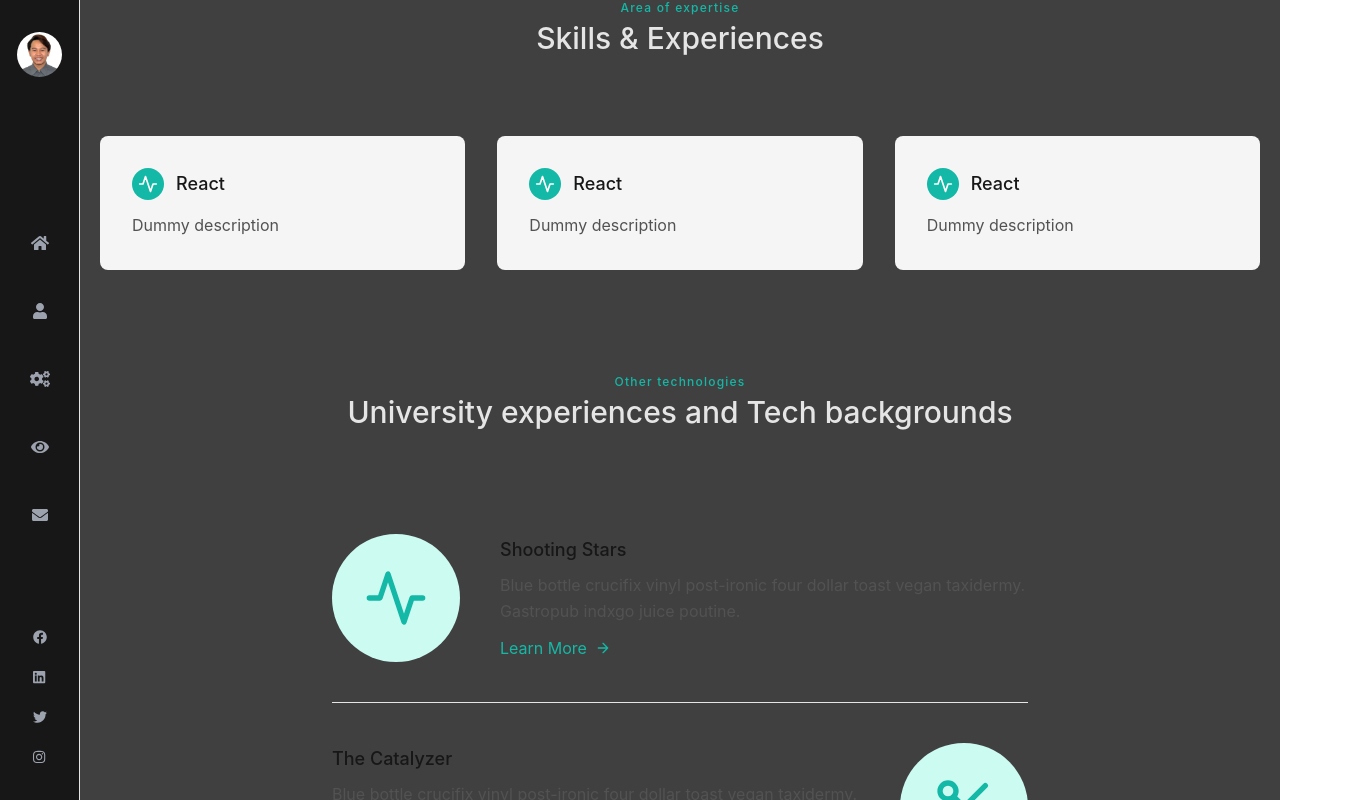
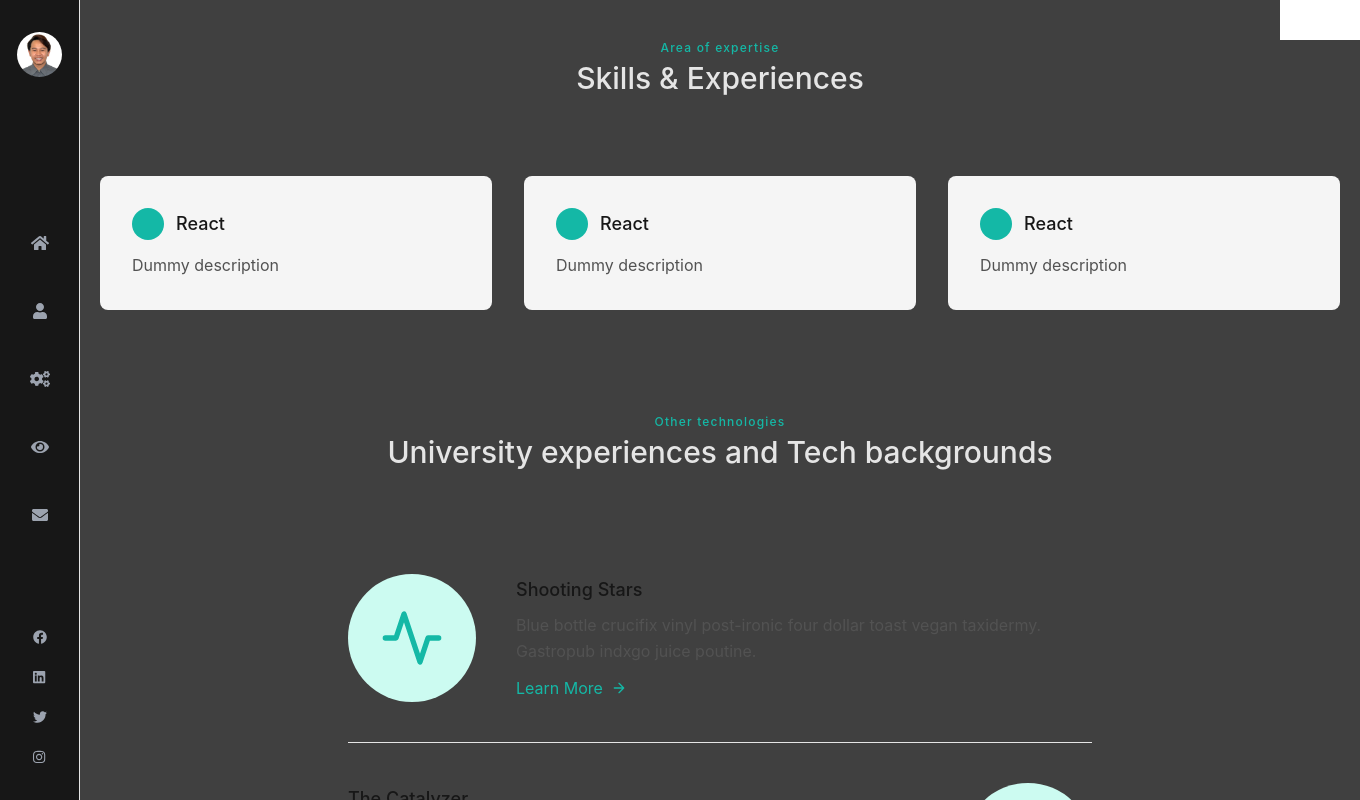
Before and after one commit to JKBTumpalan/jkbtumpalan-pfws, a Next.js app: page /skills in a window 1280 px wide. Shown: the top 800 px of the page, 1360 px wide, since content can reach past the window. Built offline with nearby package versions, Linux system fonts and the light colour scheme.

Commit message:
chore: adjusted container padding

```diff
--- a/components/CardComponent1.tsx
+++ b/components/CardComponent1.tsx
@@ -13,19 +13,7 @@ export const CardComponent1: React.FC<skillCardProps> = ({
     <div className="p-4 md:w-1/3">
       <div className="flex rounded-lg h-full bg-gray-100 p-8 flex-col">
         <div className="flex items-center mb-3">
-          <div className="w-8 h-8 mr-3 inline-flex items-center justify-center rounded-full bg-teal-500 text-white flex-shrink-0">
-            <svg
-              fill="none"
-              stroke="currentColor"
-              stroke-linecap="round"
-              stroke-linejoin="round"
-              stroke-width="2"
-              className="w-5 h-5"
-              viewBox="0 0 24 24"
-            >
-              <path d="M22 12h-4l-3 9L9 3l-3 9H2"></path>
-            </svg>
-          </div>
+          <div className="w-8 h-8 mr-3 inline-flex items-center justify-center rounded-full bg-teal-500 text-white flex-shrink-0"></div>
           <h2 className="text-gray-900 text-lg title-font font-medium">
             {title}
           </h2>
--- a/components/Layout.tsx
+++ b/components/Layout.tsx
@@ -4,7 +4,9 @@ const Layout: React.FC = ({ children }) => {
   return (
     <div className="bg-gray-700">
       <Sidebar />
-      <main className="container pl-20 w-screen h-screen">{children}</main>
+      <main className="container p-10 pl-20 w-screen h-screen bg-gray-700">
+        {children}
+      </main>
     </div>
   );
 };
--- a/pages/about.tsx
+++ b/pages/about.tsx
@@ -3,7 +3,7 @@ import Head from "next/head";
 
 export const About: React.FC = () => {
   return (
-    <section className="text-gray-600 body-font">
+    <section className="text-gray-600 body-font w-screen bg-gray-700">
       <Head>
         <title> About </title>
       </Head>
--- a/pages/contact.tsx
+++ b/pages/contact.tsx
@@ -2,7 +2,7 @@ import Head from "next/head";
 
 export const Contact: React.FC = () => {
   return (
-    <section className="text-gray-600 body-font relative">
+    <section className="text-gray-600 body-font relative bg-gray-700 w-screen">
       <Head>
         <title> Contact </title>
       </Head>
--- a/pages/index.tsx
+++ b/pages/index.tsx
@@ -4,7 +4,7 @@ import styles from "../styles/Home.module.css";
 
 export default function Home() {
   return (
-    <div className={styles.container}>
+    <div className="bg-gray-700 w-screen">
       <Head>
         <title> Home </title>
       </Head>
--- a/pages/skills.tsx
+++ b/pages/skills.tsx
@@ -20,7 +20,7 @@ const mainSkillset = [
 
 export const Skills: React.FC = () => {
   return (
-    <section className="text-gray-600 body-font">
+    <section className="text-gray-600 body-font bg-gray-700 w-screen">
       <Head>
         <title> Skills </title>
       </Head>
--- a/pages/works.tsx
+++ b/pages/works.tsx
@@ -2,7 +2,7 @@ import Head from "next/head";
 
 export const Works: React.FC = () => {
   return (
-    <div className="text-gray-600 body-font">
+    <div className="text-gray-600 body-font bg-gray-700 w-screen">
       <Head>
         <title> Works </title>
       </Head>
```
